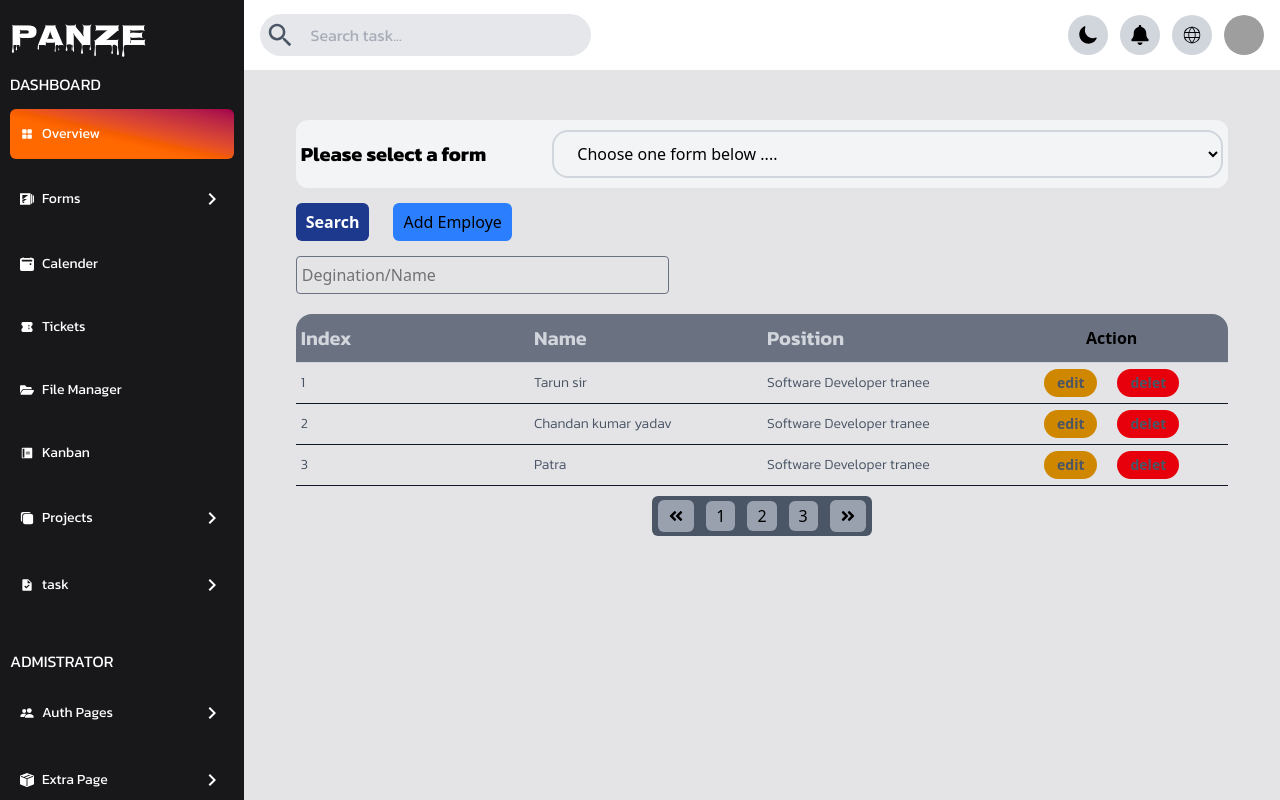
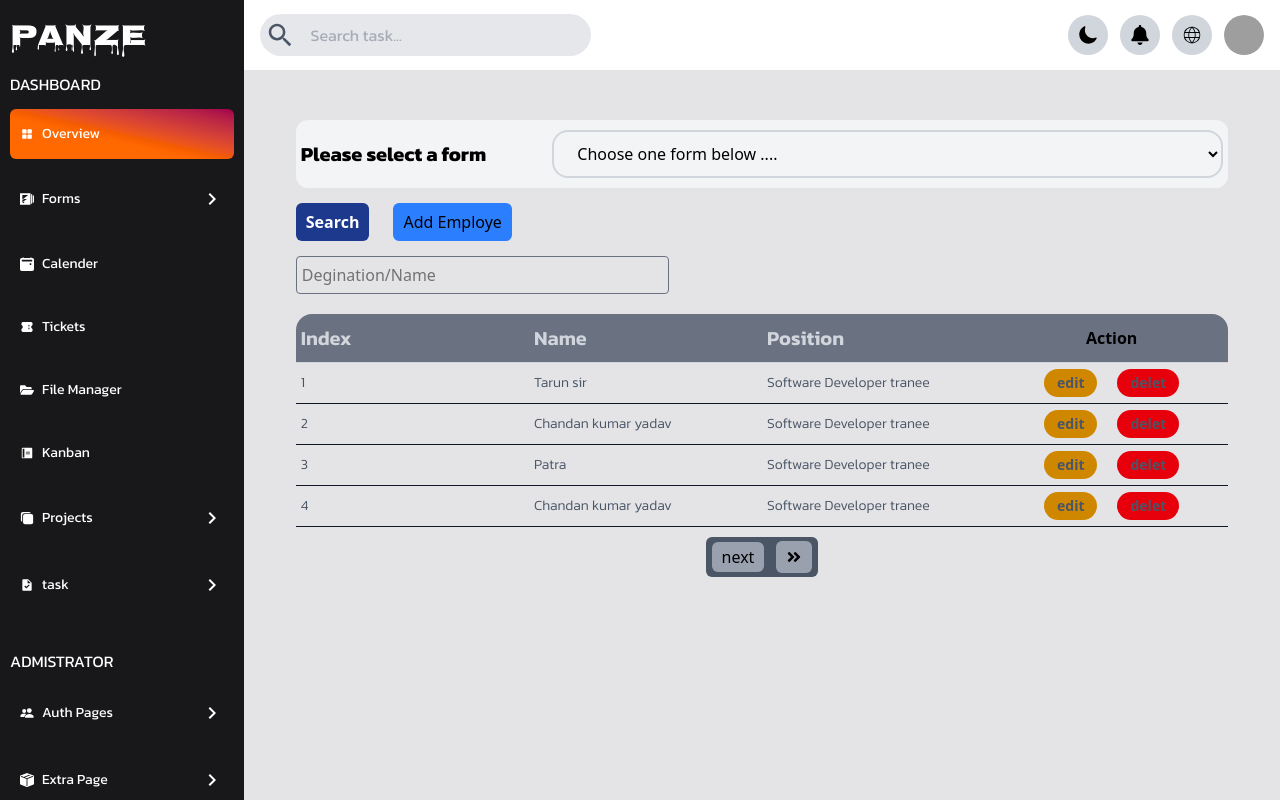
Before and after one commit to w3villa-chandan-yadav/ecommerce_dashboard, a React (Vite) app: page /indexs/1 in a window 1280 px wide. Built offline with nearby package versions, Linux system fonts and the light colour scheme; grey boxes are pictures that could not be loaded.

Commit message:
make forms

```diff
--- a/src/component/OutletScreen/Forms.jsx
+++ b/src/component/OutletScreen/Forms.jsx
@@ -4,7 +4,10 @@ import ExperienceForm from '../SeveralForm/ExperienceForm';
 
 const Forms = () => {
 
-    const [active,sestACtive] = useState(0);
+    const [active,sestACtive] = useState("Employee");
+
+
+    console.log(active)
 
   return (
     <div className='w-full h-fit max-w-[1120px] ' style={{padding:"50px 0px"}}>
@@ -15,20 +18,26 @@ const Forms = () => {
             <div className='flex items-center'>
             <h3 className='text-left merriweather font-bold text-xl  flex-[0.4]'>Please select a form</h3>
                <select
+                 onChange={(e) => sestACtive(e.target.value)}
                className='flex-1 outline-none border-[2px] border-gray-300 rounded-2xl'
                style={{padding:"10px 19px "}}
                name="cars" id="cars">
                 <option  disabled selected value="volvo">Choose one form below ....</option>
-                <option value="saab">Saab</option>
-                <option value="mercedes">Mercedes</option>
-                <option value="audi">Audi</option>
+                <option
+                value="Employee">AddEmploye</option>
+                <option
+                value="Reviews">Reviews</option>
                 </select>
 
             </div>
 
         </div>
-        <AddEmploy/>
-        {/* <ExperienceForm/> */}
+
+        {
+          active === "Employee" ?
+           <AddEmploy/>  :
+        <ExperienceForm/>
+        }
 
     </div>
   )
--- a/src/component/SeveralForm/AddEmploy.jsx
+++ b/src/component/SeveralForm/AddEmploy.jsx
@@ -1,8 +1,8 @@
-import React, { useState } from 'react'
+import React, { useEffect, useState } from 'react'
 import { FaAngleDoubleLeft } from "react-icons/fa";
 import { FaAngleDoubleRight } from "react-icons/fa";
 
-let datas =[
+let datass =[
     {
         sno:0,
         name:"Tarun sir",
@@ -82,18 +82,21 @@ let datas =[
 
 const AddEmploy = () => {
 
+    const [datas,setDatas] = useState(datass)
     const [istrue,SetIsTrue] = useState(true);
     const [name,setName] = useState("");
     const [positon,setpositon] =useState("");
-    const [editing,sestEditing] =useState(null);
+    const [editing,setEditing] =useState(null);
     const [search ,setsearch] =useState("");
-    const [currentPage,sestCurrnetPage] = useState(1);
-    const [totalItems,setTotalItems] = useState(5)
+    const [currentPage,setCurrnetPage] = useState(1);
+    const [startEnd,setStartEnd] = useState({
+        start:4*(currentPage-1),
+        end: 4* currentPage
+    })
 
 
     const [data,setData] = useState(datas);
 
-    // const [newdata,setNewdata]= useState(datas);
 
     const addEmploye=(e)=>{
         e.preventDefault();
@@ -141,9 +144,39 @@ const AddEmploy = () => {
     const handeleChange=(toDo)=>{
         console.log(toDo)
 
+        setCurrnetPage(toDo)
+    }
+
+
+    const handleDelete =(id)=>{
+
+        console.log("delete",id)
+        const newData = datas.filter((ele)=>ele.sno !=id);
+        setDatas(newData);
+
+        console.log(newData)
+
+        const updatedData = data.filter((ele)=>ele.sno != id);
+
+        setData(updatedData);
+
 
 
     }
+
+
+
+    useEffect(()=>{
+
+        setStartEnd({
+            start:4*(currentPage-1),
+            end: 4* currentPage
+        })
+
+
+    },[currentPage])
+
+    console.log(startEnd["end"],startEnd["start"])
 
 
 
@@ -224,7 +257,7 @@ const AddEmploy = () => {
                             <tbody>
 
                                 {
-                                    data.slice(0,3).map((ele,index)=>{
+                                    data.slice(startEnd["start"],startEnd["end"]).map((ele,index)=>{
                                         return(
                             <tr key={index} className='border-collapse border-none  rounded-t-2xl'>
                                     <th className='text-left border-collapse border-b-[1px] border-gray-900    merriweather text-sm font-light text-gray-600'
@@ -249,15 +282,17 @@ const AddEmploy = () => {
 
                                             {
                                                ele.sno === editing ?  <button className='bg-blue-600 text-white hover:text-black rounded-2xl cursor-pointer'
-                                                 onClick={(e)=>sestEditing(null)}
+                                                 onClick={(e)=>setEditing(null)}
                                                  style={{padding:"4px 13px",marginInline:"10px"}}>
                                                      cancle</button>:
                                                      <button className='bg-yellow-600 hover:text-white rounded-2xl cursor-pointer'
-                                        onClick={(e)=>sestEditing(ele.sno)}
+                                        onClick={(e)=>setEditing(ele.sno)}
                                         style={{padding:"4px 13px",marginInline:"10px"}}>
                                             edit</button>
                                             }
-                                        <button className='bg-red-600 hover:text-white rounded-2xl cursor-pointer'
+                                        <button
+                                        onClick={(e)=>handleDelete(ele.sno)}
+                                        className='bg-red-600 hover:text-white rounded-2xl cursor-pointer'
                                         style={{padding:"4px 13px",marginInline:"10px"}}>
                                             delet</button>
                                         {
@@ -280,28 +315,44 @@ const AddEmploy = () => {
                             </tbody>
                         </table>
 
-                        <div className='bg-gray-600 h-[40px] w-fit flex justify-center items-center gap-3 rounded-md ' style={{padding:"2px 6px",margin:"10px auto "}} >
-                          <button
+                     {   data.length > 4 && <div className='bg-gray-600 h-[40px] w-fit flex justify-center items-center gap-3 rounded-md ' style={{padding:"2px 6px",margin:"10px auto "}} >
+                         {
+                           currentPage >1 &&<>  <button
                              onClick={()=>handeleChange(1)}
                              className='bg-gray-400 rounded-md flex-1 cursor-pointer hover:bg-gray-500' style={{padding:"8px 10px"}}>
                              <FaAngleDoubleLeft/>
                              </button>
-                          <button className='bg-gray-400 rounded-md flex-1 cursor-pointer hover:bg-gray-500' style={{padding:"3px 10px"}}>
-                            1
+                              <button
+                              onClick={(e)=>handeleChange(currentPage-1)}
+                             className='bg-gray-400 rounded-md flex-1 cursor-pointer hover:bg-gray-500' style={{padding:"3px 10px"}}>
+                               prev
                              </button>
-                          <button className='bg-gray-400 rounded-md flex-1 cursor-pointer hover:bg-gray-500' style={{padding:"3px 10px"}}>
-                            2
-                          </button>
-                          <button className='bg-gray-400 rounded-md flex-1 cursor-pointer hover:bg-gray-500' style={{padding:"3px 10px"}}>
-                            3
-                          </button>
+                             </>
+
+
+                         }
+
+
+
+                        {
+                           Math.ceil(data.length/4)>currentPage && <>
+
                            <button
-                          onClick={()=>handeleChange(data.length/totalItems)}
+                          onClick={(e)=>handeleChange(currentPage+1)}
+                          className='bg-gray-400 rounded-md flex-1 cursor-pointer hover:bg-gray-500' style={{padding:"3px 10px"}}>
+                            next
+                          </button> <button
+                              onClick={(e)=>handeleChange(Math.ceil(data.length/4))}
                               className='bg-gray-400 rounded-md flex-1 cursor-pointer hover:bg-gray-500 ' style={{padding:"8px 10px"}}>
                                 <FaAngleDoubleRight/>
+
                               </button>
 
+                              </>
+                        }
+
                         </div>
+                        }
 
 
                     </div>
```
Lines whose indentation alone changed are shown as unchanged.
